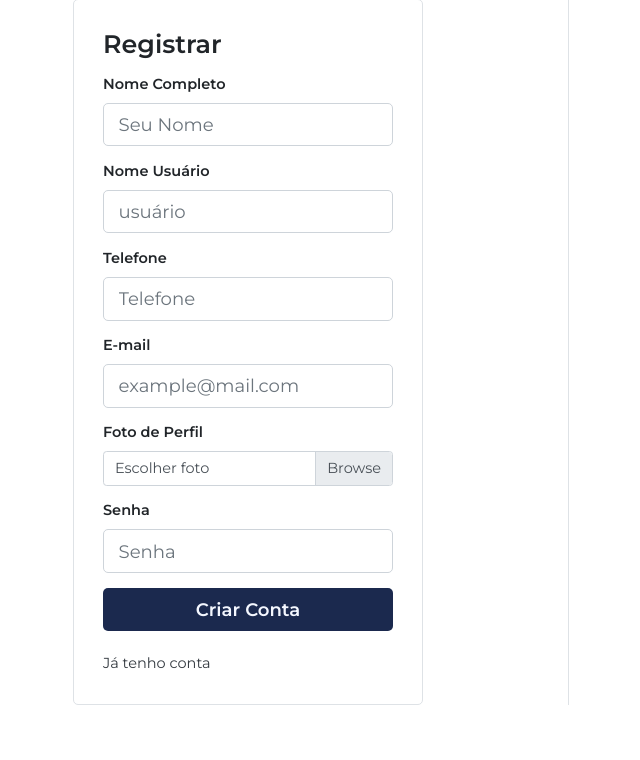
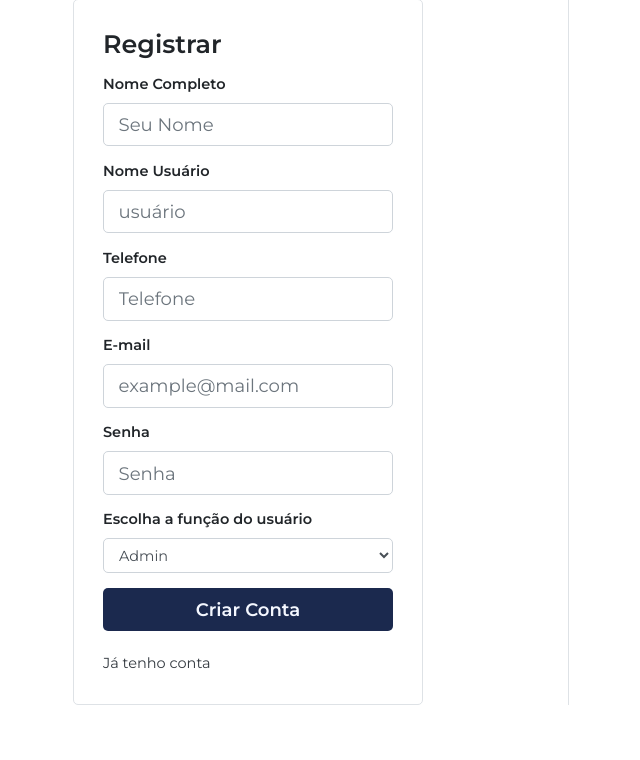
Before and after one commit to marcosheiner/hsc, a PHP site: page /pages/registerUser.php in a window 1280 px wide. Shown: the part 133-893 px from the top of the page, without its empty margins (72-712 px from the left). Run offline with PHP 8.4, Linux system fonts and the light colour scheme; some libraries are stand-ins or nearby versions.

Commit message:
add: function user (register)

```diff
--- a/pages/registerUser.php
+++ b/pages/registerUser.php
@@ -88,18 +88,16 @@ include "../config/conn.php";
             <input type="email" class="form-control form-control-lg input-login" id="email_user" name="email_user" placeholder="example@mail.com" required>
           </div>
           <div class="form-group">
-            <label for="customFile">Foto de Perfil</label>
-            <div class="custom-file">
-              <input type="file" class="custom-file-input" id="customFile" name="img_perfil">
-              <label class="custom-file-label" for="customFile">Escolher foto</label>
-            </div>
-          </div>
-          <div class="form-group">
             <label for="senha_user">Senha</label>
             <input type="password" class="form-control form-control-lg input-login" id="senha_user" name="senha_user" placeholder="Senha" required>
           </div>
           <div class="form-group">
-            <input type="hidden" name="funcao_user" value="admin" required>
+            <label for="exampleFormControlSelect1">Escolha a função do usuário</label>
+            <select class="form-control" id="funcao_user" name="funcao_user">
+              <option value="admin">Admin</option>
+              <option value="gerente">Gerente</option>
+              <option value="funcionario">Funcionário</option>
+            </select>
           </div>
           <button type="submit" name="cadastrar_usuario" class="mb-4 w-100 btn btn-lg btn-login">Criar Conta</button>
         </form>
--- a/routes/registerValidation.php
+++ b/routes/registerValidation.php
@@ -33,21 +33,21 @@ if (!isset($_SESSION)) {
 
     if ($row_sql['total_email'] == 1) {
       $_SESSION['email_existe'] = true;
-      header("Location: ../pages/registerValidation.php");
+      header("Location: ../pages/registerUser.php");
       exit;
     }
 
     if ($row_check_username['total_username'] == 1) {
 
       $_SESSION['usuario_existe'] = true;
-      header("Location: ../pages/registerValidation.php");
+      header("Location: ../pages/registerUser.php");
       exit;
     }
 
     if (strlen(trim($_POST['senha_user'])) < 6) {
 
       $_SESSION['tamanho_senha'] = true;
-      header("location: ../pages/registerValidation.php");
+      header("location: ../pages/registerUser.php");
       exit;
     }
 
```
